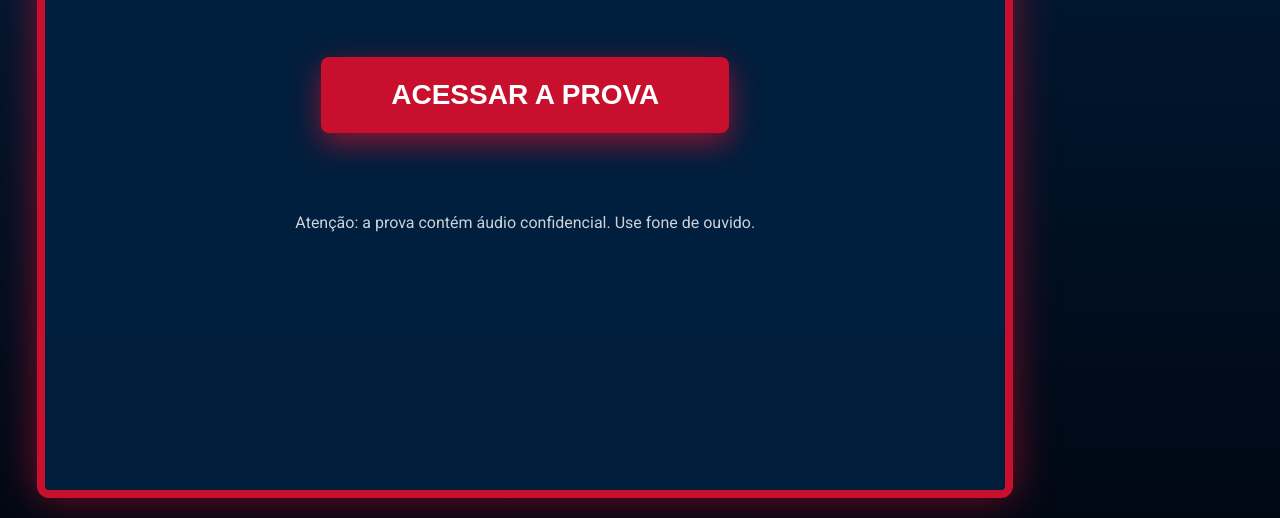
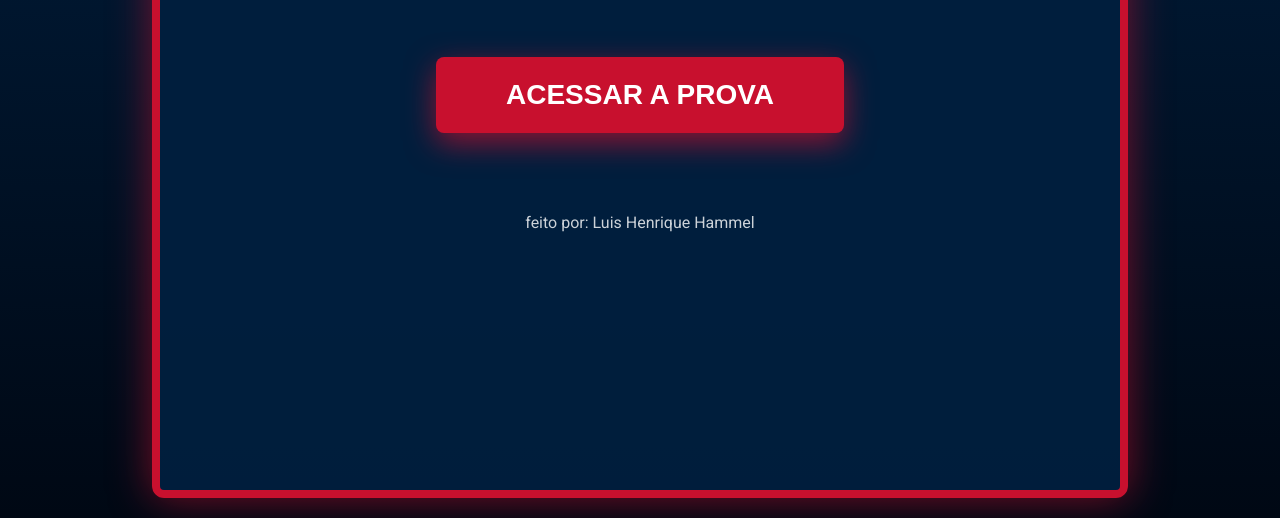
Before and after one commit to bluu134/Site-da-interpol, a plain HTML site: page index.html in a window 1280 px wide. Shown: the part 322-840 px from the top of the page. Drawn offline with nearby package versions, Linux system fonts and the light colour scheme.

Commit message:
index.html

```diff
--- a/index.html
+++ b/index.html
@@ -32,12 +32,7 @@
             <div id="resultado" class="resultado"></div>
         </div>
 
-        <p style="margin-top:40px; font-size:16px; opacity:0.8;">
-            Atenção: a prova contém áudio confidencial. Use fone de ouvido.
-        </p>
-    </div>
 
-      </div>
 
         <p style="margin-top:40px; font-size:16px; opacity:0.8;">
             feito por: Luis Henrique Hammel
```
